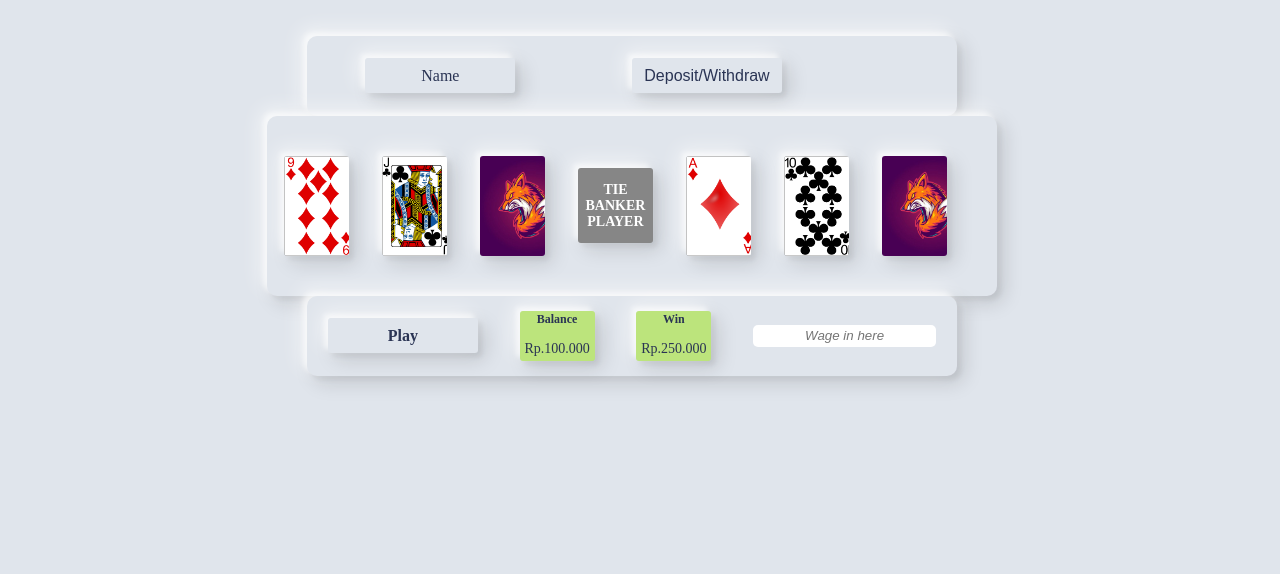
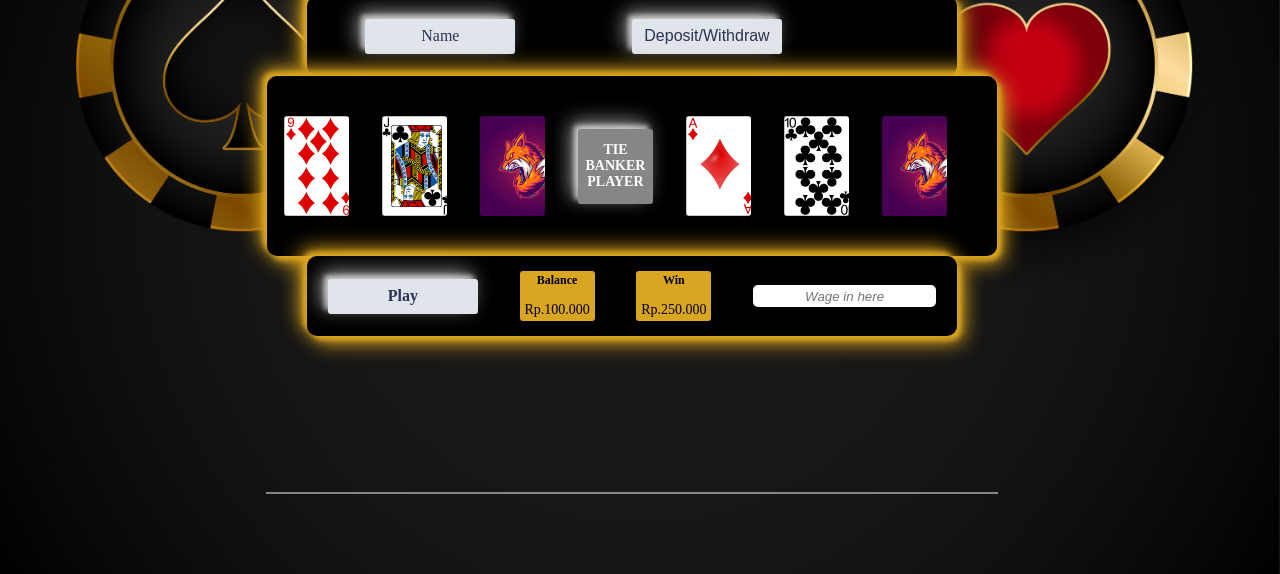
Before and after one commit to ingabd/bandar178, a plain HTML site: page index.html in a window 1280 px wide. Shown: the part 226-800 px from the top of the page. Drawn offline with nearby package versions, Linux system fonts and the light colour scheme.

Commit message:
added styling to index.html

```diff
--- a/index.html
+++ b/index.html
@@ -10,7 +10,7 @@
 </head>
 
 <body>
-    <h1>Judi Online 178</h1>
+    <h1 id="heading" style="position: absolute; text-align: center; top: 0px;  color: goldenrod; font-size: 90px; font-family:-apple-system, BlinkMacSystemFont, 'Segoe UI', Roboto, Oxygen, Ubuntu, Cantarell, 'Open Sans', 'Helvetica Neue', sans-serif; font-weight: 800;">MINI BACCARAT</h1>
     <div class="frameInput">
         <a href="#" class="btnInput">
             <p>Name</p>
@@ -64,7 +64,7 @@
 
 
     <div class="frameInput">
-        <a href="#" class="btnInput">
+        <a href="#" class="btnInput" onclick="window.location.href = './dashboard.html'">
             <p><b>Play</b></p>
             <i class=""></i>
         </a>
--- a/login.css
+++ b/login.css
@@ -1,12 +1,23 @@
 body {
-    padding: 100opx;
-    margin: 0;
-    color: white;
-    font-family: Verdana, Geneva, Tahoma, sans-serif;
-    background-position: center;
+
+    /* background-image: linear-gradient(to right, #666869, rgb(173, 173, 173), #1e2220); */
+    display: flex;
+    flex-direction: column;
+    justify-content: center;
+    align-items: center;
+    margin: -8px;
+
+    /* background-image: url(../background/bg.jpg); */
+    background-size: cover;
+    z-index: 0;
+}
+body {
+
+    height: 100vh;
+    width: 100vw;
     background-image: url("loginBackground.jpg");
-    background-size: contain
-}
+
+  }
 
 h1 {
     font-size: 30px;
--- a/style.css
+++ b/style.css
@@ -15,15 +15,16 @@ body {
 
     height: 100vh;
     width: 100vw;
-    background: #e0e5ec;
+    background-image: url("loginBackground.jpg");
+
   }
 
   h1 {
     position: relative;
     text-align: center;
-    color: #353535;
     font-family: "Cormorant Garamond", serif;
     bottom: 30px;
+
   }
   h1:before{
     position: absolute;
@@ -43,16 +44,17 @@ body {
     width: 730px;
     /* background-image: url(../background/bg.jpg); */
 
-    background: #e0e5ec;
+    background: black;
     position: relative;
      box-shadow:
-     -7px -7px 20px 0px #fff9,
-     -4px -4px 5px 0px #fff9,
-     7px 7px 20px 0px #0002,
-     4px 4px 5px 0px #0001,
-     inset 0px 0px 0px 0px #fff9,
-     inset 0px 0px 0px 0px #0001,
-     inset 0px 0px 0px 0px #fff9,        inset 0px 0px 0px 0px #0001;
+     -7px -7px 20px 0px goldenrod,
+     -4px -4px 5px 0px goldenrod,
+     7px 7px 20px 0px goldenrod,
+     4px 4px 5px 0px goldenrod,
+     inset 0px 0px 0px 0px goldenrod,
+     inset 0px 0px 0px 0px goldenrod,
+     inset 0px 0px 0px 0px goldenrod,
+     inset 0px 0px 0px 0px #0001;
    transition:box-shadow 0.6s cubic-bezier(.79,.21,.06,.81);
      border-radius: 10px;
   }
@@ -64,26 +66,27 @@ body {
   }
 
   .frameInput{
-      margin-top: 0px;
+    margin-top: 0px;
     display: flex;
     flex-direction: row;
     justify-content: space-around;
     align-items: center;
     height: 80px;
     width: 650px;
-    background: #e0e5ec;
+    background: black;
     /* background-image: url(../background/bg.jpg); */
     /* opacity: 0.1; */
     background-size:200vh;
     position: relative;
      box-shadow:
-     -7px -7px 20px 0px #fff9,
-     -4px -4px 5px 0px #fff9,
-     7px 7px 20px 0px #0002,
-     4px 4px 5px 0px #0001,
-     inset 0px 0px 0px 0px #fff9,
-     inset 0px 0px 0px 0px #0001,
-     inset 0px 0px 0px 0px #fff9,        inset 0px 0px 0px 0px #0001;
+     -7px -7px 20px 0px goldenrod,
+     -4px -4px 5px 0px goldenrod,
+     7px 7px 20px 0px goldenrod,
+     4px 4px 5px 0px goldenrod,
+     inset 0px 0px 0px 0px goldenrod,
+     inset 0px 0px 0px 0px goldenrod,
+     inset 0px 0px 0px 0px goldenrod,
+     inset 0px 0px 0px 0px #0001;
    transition:box-shadow 0.6s cubic-bezier(.79,.21,.06,.81);
      border-radius: 10px;
   }
@@ -101,17 +104,11 @@ body {
     align-items: center;
     -webkit-tap-highlight-color: rgba(0,0,0,0);
     -webkit-tap-highlight-color: transparent;
-    box-shadow:
-     -7px -7px 20px 0px #fff9,
-     -4px -4px 5px 0px #fff9,
-     7px 7px 20px 0px #0002,
-     4px 4px 5px 0px #0001,
-     inset 0px 0px 0px 0px #fff9,
-     inset 0px 0px 0px 0px #0001,
-     inset 0px 0px 0px 0px #fff9,        inset 0px 0px 0px 0px #0001;
+    border-color: goldenrod;
+
    transition:box-shadow 0.6s cubic-bezier(.79,.21,.06,.81);
     font-size: 16px;
-    color: rgba(42, 52, 84, 1);
+    color: black;
     text-decoration: none;
   }
 
@@ -120,7 +117,7 @@ body {
     height: 50px;
     width: 75px;
     border-radius: 3px;
-    background: #bce47c;
+    background: goldenrod;
     /* background-image: url(../background/Quimper.jpg); */
     background-size: cover;
     display: flex;
@@ -129,17 +126,9 @@ body {
     align-items: center;
     -webkit-tap-highlight-color: rgba(0,0,0,0);
     -webkit-tap-highlight-color: transparent;
-    box-shadow:
-     -7px -7px 20px 0px #fff9,
-     -4px -4px 5px 0px #fff9,
-     7px 7px 20px 0px #0002,
-     4px 4px 5px 0px #0001,
-     inset 0px 0px 0px 0px #fff9,
-     inset 0px 0px 0px 0px #0001,
-     inset 0px 0px 0px 0px #fff9,        inset 0px 0px 0px 0px #0001;
-   transition:box-shadow 0.6s cubic-bezier(.79,.21,.06,.81);
+
     font-size: 14px;
-    color: rgba(42, 52, 84, 1);
+    color: black;
     text-decoration: none;
   }
 
```
